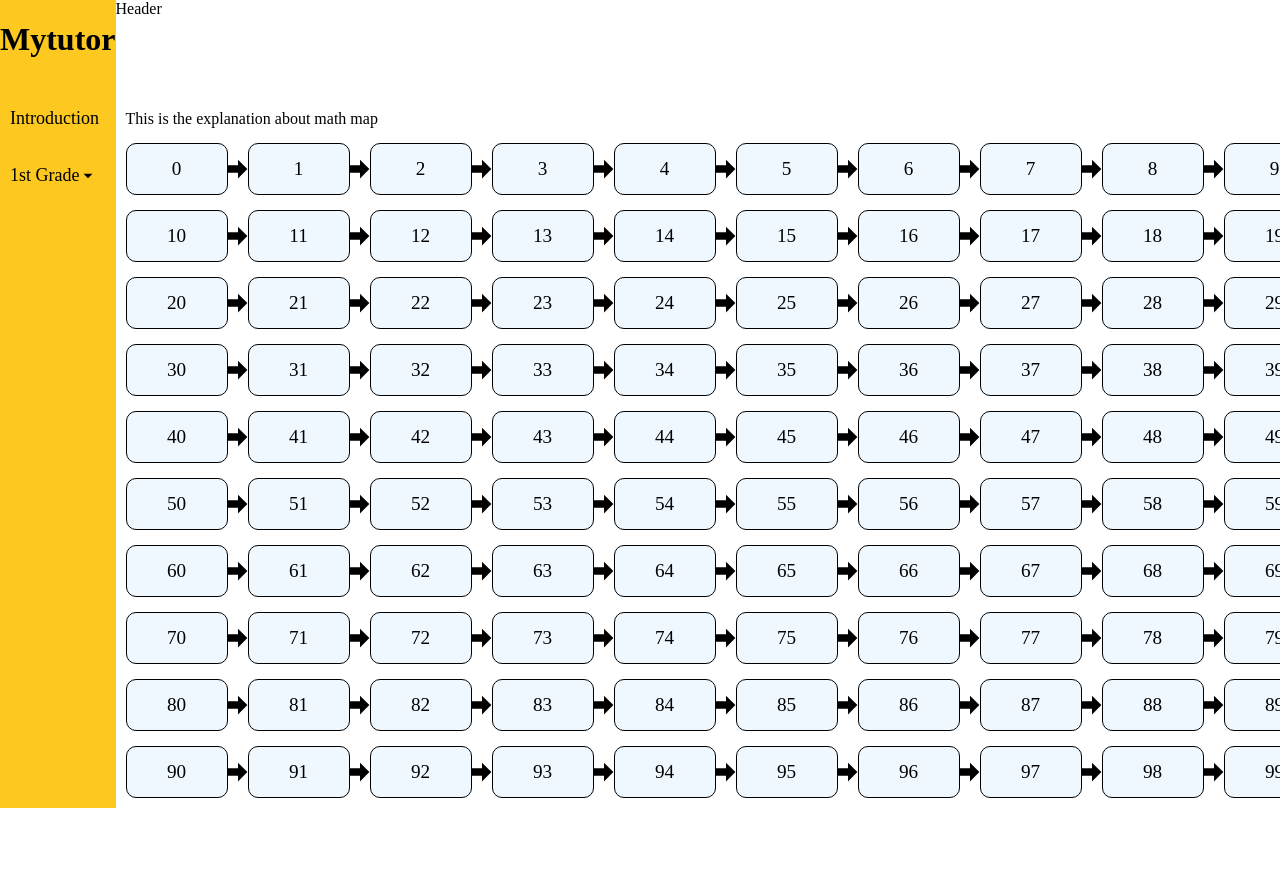
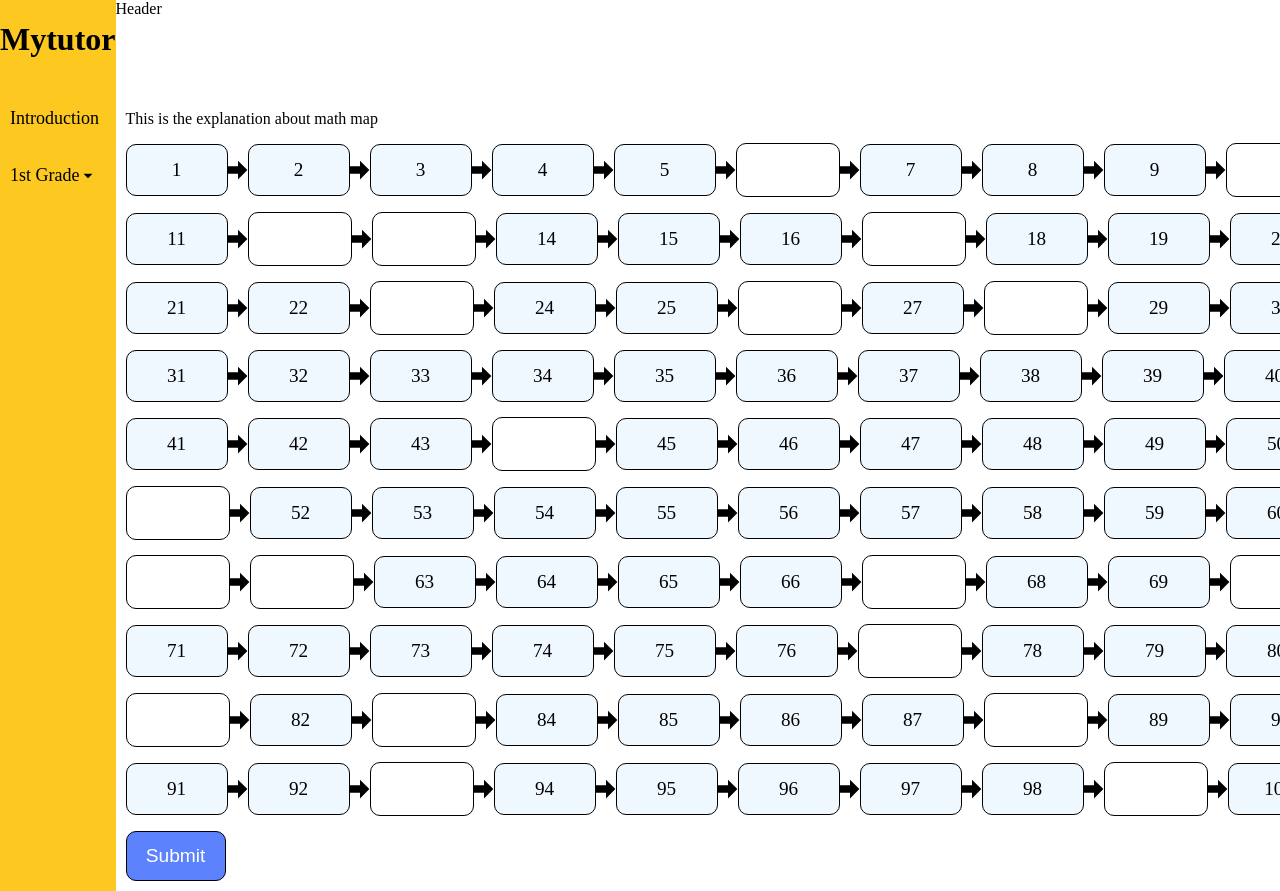
Before and after one commit to stanleywanone/my-tutor, a Next.js app: page /firstgrade/mathmap in a window 1280 px wide. Shown: the top 891 px of the page. Before the commit the page ends 808 px from the top, so only its background shows below. Built offline with nearby package versions, Linux system fonts and the light colour scheme.

Commit message:
add the input box and the button for submitting

```diff
--- a/src/common/components/MathMapBox/MathMapBox.tsx
+++ b/src/common/components/MathMapBox/MathMapBox.tsx
@@ -1,17 +1,33 @@
-import { FC } from 'react';
+import { FC, useState } from 'react';
 import { ImArrowRight } from 'react-icons/im';
 
 export interface MathMapBoxProps {
   number: string;
   arrow?: boolean;
+  missingNumbers: string[];
+  submit?: boolean;
 }
 
-export const MathMapBox: FC<MathMapBoxProps> = ({ number, arrow = true }) => {
+export const MathMapBox: FC<MathMapBoxProps> = ({
+  number,
+  arrow = true,
+  missingNumbers,
+  submit = false,
+}) => {
+  const [value, setValue] = useState('');
   return (
     <div style={{ display: 'flex', alignItems: 'center' }}>
-      <div className="math-map-box">
-        <div>{number}</div>
-      </div>
+      {missingNumbers.includes(number) ? (
+        <input
+          className="math-map-box input"
+          style={{ border: number !== value && submit ? '1px solid red' : undefined }}
+          onChange={(e) => setValue(e.target.value)}
+          value={value}
+        />
+      ) : (
+        <div className="math-map-box">{number}</div>
+      )}
+
       {arrow && <ImArrowRight size={20} />}
     </div>
   );
--- a/src/core/mathmap/components/MathMap.tsx
+++ b/src/core/mathmap/components/MathMap.tsx
@@ -1,102 +1,163 @@
-import { memo } from 'react';
+import { memo, useState } from 'react';
 import { MathMapBox } from '@/common/components/MathMapBox';
 
 import { useMathMap } from '@/core/mathmap/hooks/useMathMap';
 
 export const MathMap = memo<any>(() => {
-  const { mathMapNumbers } = useMathMap();
+  const { mathMapNumbers, missingNumbers } = useMathMap();
+  const [submit, setSubmit] = useState(false);
 
   return (
     <>
       <div style={{ display: 'flex', marginTop: '15px' }}>
-        {mathMapNumbers.slice(0, 10).map((num, i) => {
+        {mathMapNumbers.slice(1, 11).map((num, i) => {
           return (
             <div key={num} style={{ display: 'flex' }}>
-              <MathMapBox number={num} arrow={i === 9 ? false : true} />
+              <MathMapBox
+                number={num}
+                arrow={i === 9 ? false : true}
+                missingNumbers={missingNumbers}
+                submit={submit}
+              />
             </div>
           );
         })}
       </div>
       <div style={{ display: 'flex', marginTop: '15px' }}>
-        {mathMapNumbers.slice(10, 20).map((num, i) => {
+        {mathMapNumbers.slice(11, 21).map((num, i) => {
           return (
             <div key={num} style={{ display: 'flex' }}>
-              <MathMapBox number={num} arrow={i === 9 ? false : true} />
+              <MathMapBox
+                number={num}
+                arrow={i === 9 ? false : true}
+                missingNumbers={missingNumbers}
+                submit={submit}
+              />
             </div>
           );
         })}
       </div>
       <div style={{ display: 'flex', marginTop: '15px' }}>
-        {mathMapNumbers.slice(20, 30).map((num, i) => {
+        {mathMapNumbers.slice(21, 31).map((num, i) => {
           return (
             <div key={num} style={{ display: 'flex' }}>
-              <MathMapBox number={num} arrow={i === 9 ? false : true} />
+              <MathMapBox
+                number={num}
+                arrow={i === 9 ? false : true}
+                missingNumbers={missingNumbers}
+                submit={submit}
+              />
             </div>
           );
         })}
       </div>
       <div style={{ display: 'flex', marginTop: '15px' }}>
-        {mathMapNumbers.slice(30, 40).map((num, i) => {
+        {mathMapNumbers.slice(31, 41).map((num, i) => {
           return (
             <div key={num} style={{ display: 'flex' }}>
-              <MathMapBox number={num} arrow={i === 9 ? false : true} />
+              <MathMapBox
+                number={num}
+                arrow={i === 9 ? false : true}
+                missingNumbers={missingNumbers}
+                submit={submit}
+              />
             </div>
           );
         })}
       </div>
       <div style={{ display: 'flex', marginTop: '15px' }}>
-        {mathMapNumbers.slice(40, 50).map((num, i) => {
+        {mathMapNumbers.slice(41, 51).map((num, i) => {
           return (
             <div key={num} style={{ display: 'flex' }}>
-              <MathMapBox number={num} arrow={i === 9 ? false : true} />
+              <MathMapBox
+                number={num}
+                arrow={i === 9 ? false : true}
+                missingNumbers={missingNumbers}
+                submit={submit}
+              />
             </div>
           );
         })}
       </div>
       <div style={{ display: 'flex', marginTop: '15px' }}>
-        {mathMapNumbers.slice(50, 60).map((num, i) => {
+        {mathMapNumbers.slice(51, 61).map((num, i) => {
           return (
             <div key={num} style={{ display: 'flex' }}>
-              <MathMapBox number={num} arrow={i === 9 ? false : true} />
+              <MathMapBox
+                number={num}
+                arrow={i === 9 ? false : true}
+                missingNumbers={missingNumbers}
+                submit={submit}
+              />
             </div>
           );
         })}
       </div>
       <div style={{ display: 'flex', marginTop: '15px' }}>
-        {mathMapNumbers.slice(60, 70).map((num, i) => {
+        {mathMapNumbers.slice(61, 71).map((num, i) => {
           return (
             <div key={num} style={{ display: 'flex' }}>
-              <MathMapBox number={num} arrow={i === 9 ? false : true} />
+              <MathMapBox
+                number={num}
+                arrow={i === 9 ? false : true}
+                missingNumbers={missingNumbers}
+                submit={submit}
+              />
             </div>
           );
         })}
       </div>
       <div style={{ display: 'flex', marginTop: '15px' }}>
-        {mathMapNumbers.slice(70, 80).map((num, i) => {
+        {mathMapNumbers.slice(71, 81).map((num, i) => {
           return (
             <div key={num} style={{ display: 'flex' }}>
-              <MathMapBox number={num} arrow={i === 9 ? false : true} />
+              <MathMapBox
+                number={num}
+                arrow={i === 9 ? false : true}
+                missingNumbers={missingNumbers}
+                submit={submit}
+              />
             </div>
           );
         })}
       </div>
       <div style={{ display: 'flex', marginTop: '15px' }}>
-        {mathMapNumbers.slice(80, 90).map((num, i) => {
+        {mathMapNumbers.slice(81, 91).map((num, i) => {
           return (
             <div key={num} style={{ display: 'flex' }}>
-              <MathMapBox number={num} arrow={i === 9 ? false : true} />
+              <MathMapBox
+                number={num}
+                arrow={i === 9 ? false : true}
+                missingNumbers={missingNumbers}
+                submit={submit}
+              />
             </div>
           );
         })}
       </div>
       <div style={{ display: 'flex', marginTop: '15px' }}>
-        {mathMapNumbers.slice(90).map((num, i) => {
+        {mathMapNumbers.slice(91).map((num, i) => {
           return (
             <div key={num} style={{ display: 'flex' }}>
-              <MathMapBox number={num} arrow={i === 9 ? false : true} />
+              <MathMapBox
+                number={num}
+                arrow={i === 9 ? false : true}
+                missingNumbers={missingNumbers}
+                submit={submit}
+              />
             </div>
           );
         })}
+      </div>
+      <div
+        style={{
+          display: 'flex',
+          marginTop: '15px',
+        }}
+      >
+        <button className="math-map-box button-submit" onClick={() => setSubmit(true)}>
+          Submit
+        </button>
       </div>
     </>
   );
--- a/src/core/mathmap/hooks/useMathMap.ts
+++ b/src/core/mathmap/hooks/useMathMap.ts
@@ -2,16 +2,24 @@ import { useMemo } from 'react';
 
 export interface useMathMapReturn {
   mathMapNumbers: string[];
+  missingNumbers: string[];
 }
 
 export const useMathMap = (): useMathMapReturn => {
   const mathMapNumbers = useMemo(() => {
-    return Array.from({ length: 100 }).map((_, i) => {
+    return Array.from({ length: 101 }).map((_, i) => {
       return i.toString();
+    });
+  }, []);
+
+  const missingNumbers = useMemo(() => {
+    return Array.from({ length: 25 }).map((_) => {
+      return Math.floor(Math.random() * 100).toString();
     });
   }, []);
 
   return {
     mathMapNumbers,
+    missingNumbers,
   };
 };
--- a/src/pages/style.scss
+++ b/src/pages/style.scss
@@ -74,3 +74,15 @@ body {
   border: 1px solid black;
   border-radius: 10px;
 }
+
+.math-map-box.input {
+  width: 98px;
+  background-color: white;
+  text-align: center;
+}
+
+.math-map-box.button-submit {
+  display: flex;
+  background-color: #5d82fd;
+  color: white;
+}
```
